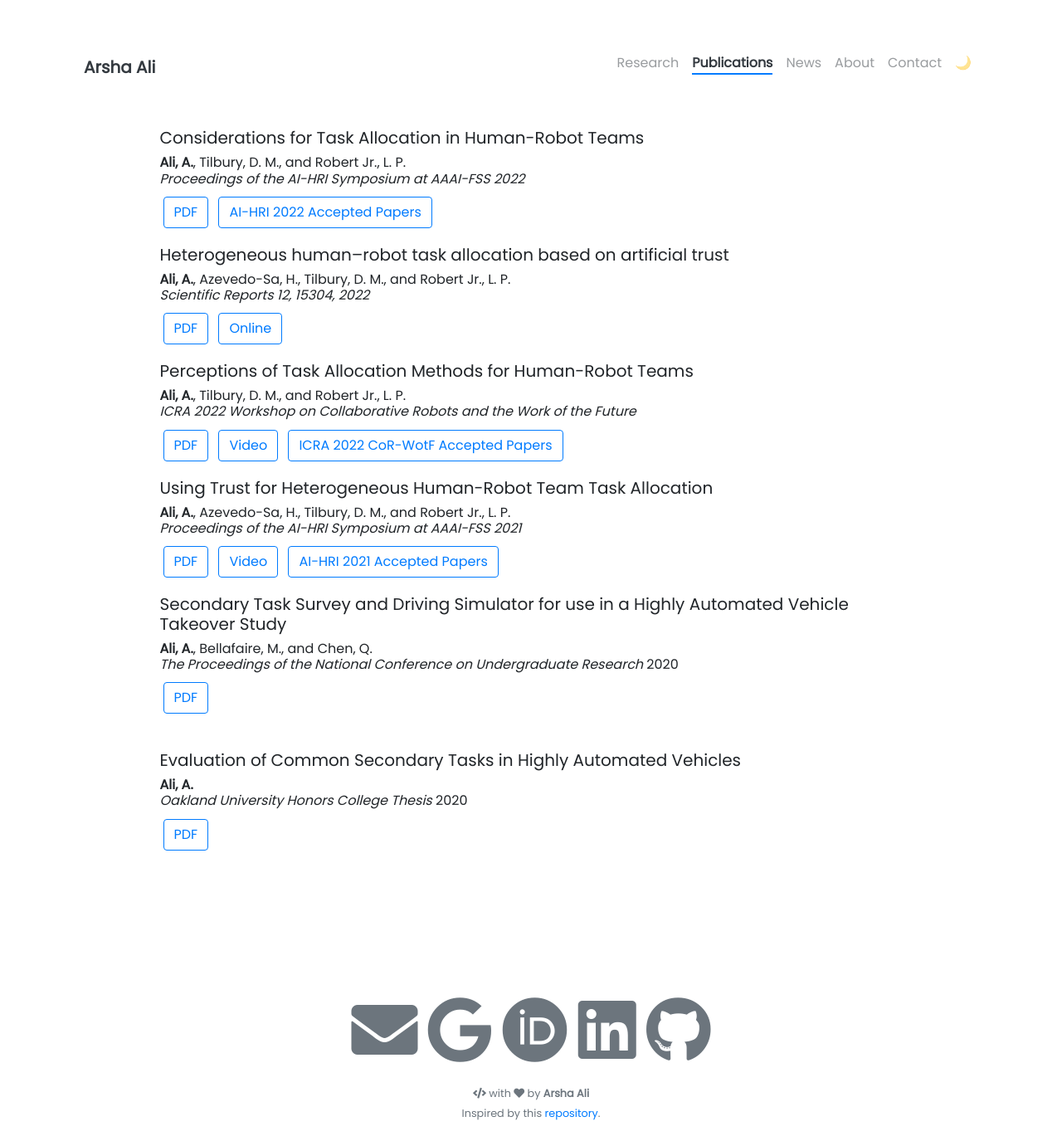
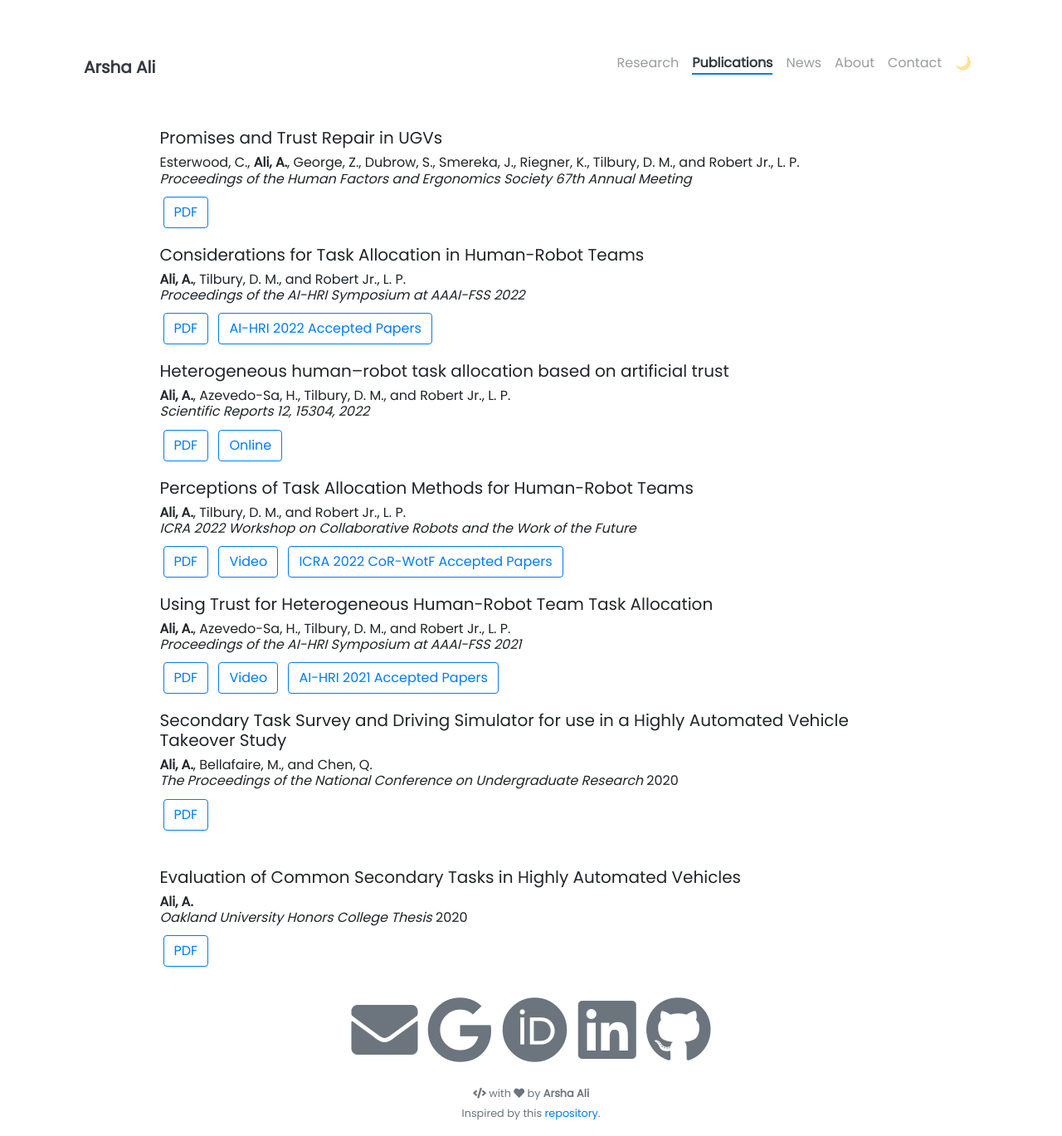
Before and after one commit to arshaali/arshaali.github.io, a Jekyll site: the page built from pages/publications.html, in a window 1280 px wide and 1369 px high. Shown: the whole window at 83% size. Built offline with Jekyll 4.4.1, drawn with Linux system fonts in a browser that asks for light colours; nearby versions of some CDN libraries.

Commit message:
Update publications.html

```diff
--- a/pages/publications.html
+++ b/pages/publications.html
@@ -27,6 +27,17 @@ a:hover, a:active {
 
 </head>
 <body>
+
+<h5>
+  Promises and Trust Repair in UGVs
+</h5>
+<h6>
+  Esterwood, C., <b>Ali, A.</b>, George, Z., Dubrow, S., Smereka, J., Riegner, K., Tilbury, D. M., and  Robert Jr., L. P.
+  <br><i>Proceedings of the Human Factors and Ergonomics Society 67th Annual Meeting</i>
+</h6>
+<p>
+  {% include elements/button.html link="https://deepblue.lib.umich.edu/bitstream/handle/2027.42/177382/Esterwood%20et%20al.%20HFES_2023.pdf?sequence=1" text="PDF" %}
+</p>
 
 <h5>
   Considerations for Task Allocation in Human-Robot Teams
```
